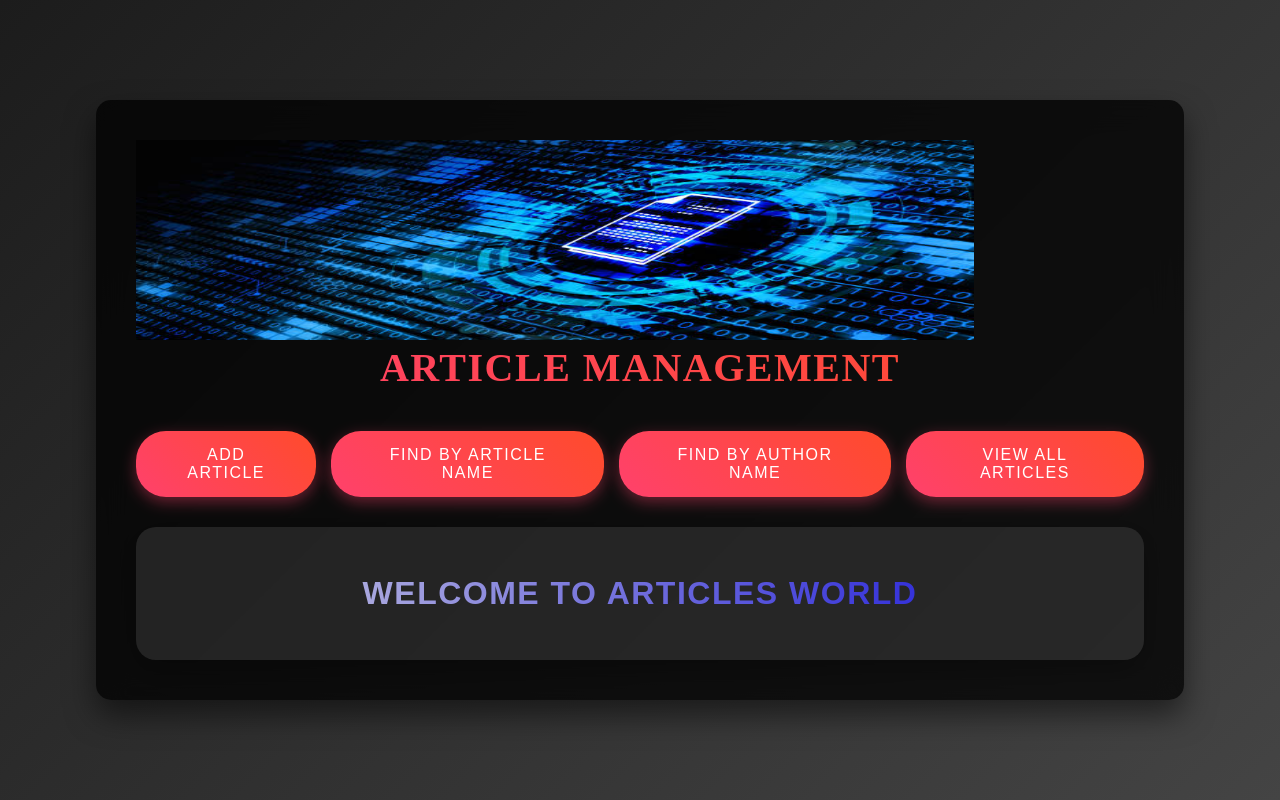
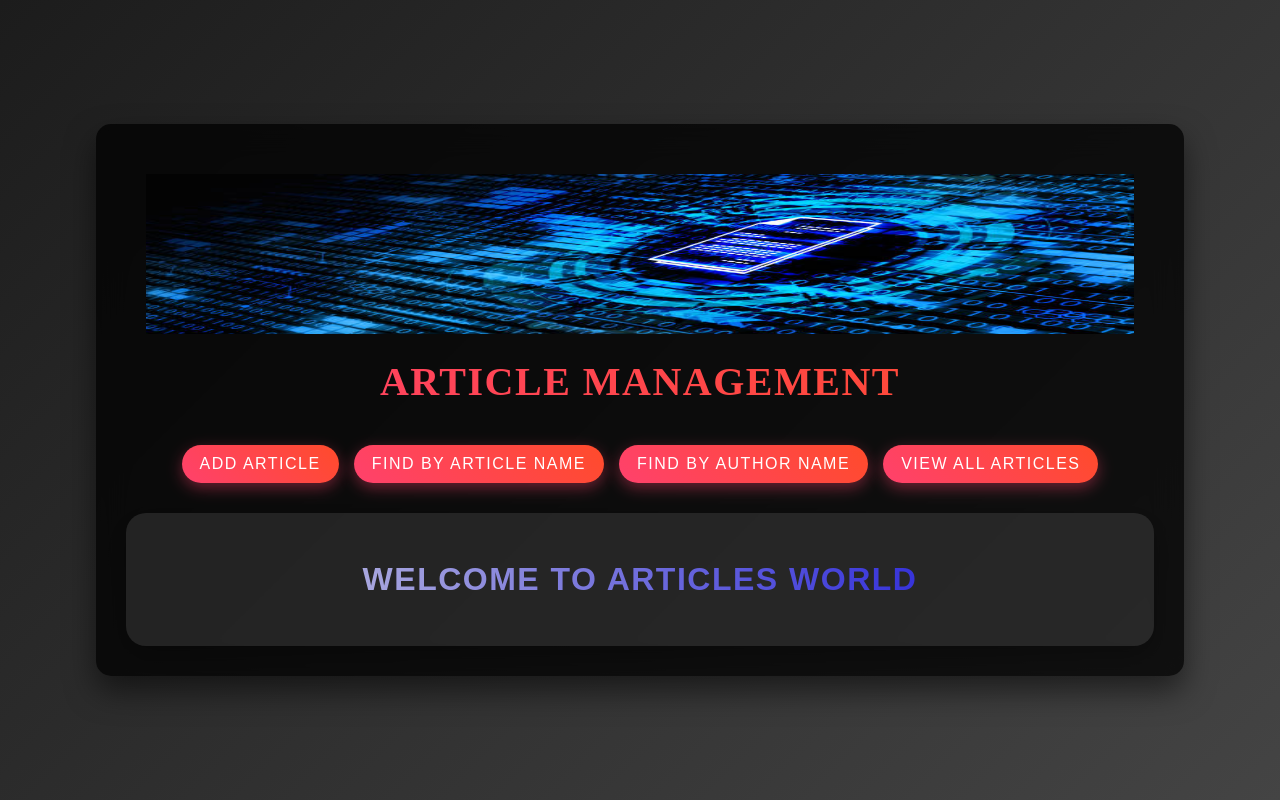
Before and after one commit to Desigan-v/Articles-FrontEnd, a Next.js app: page / in a window 1280 px wide. Built offline with nearby package versions, Linux system fonts and the light colour scheme.

Commit message:
modified:   src/app/globals.css 	modified:   src/app/page.tsx

```diff
--- a/src/app/globals.css
+++ b/src/app/globals.css
@@ -129,6 +129,24 @@ h4 {
     font-size: 2.5rem;
   }
 }
+@media (max-width: 1800px) {
+  .img {
+    width: 100%;
+    padding: 20px;
+  }
+  .container {
+    padding: 30px;
+  }
+
+  .button {
+    padding: 10px 18px;
+    font-size: 1rem;
+  }
+
+  h1 {
+    font-size: 2.5rem;
+  }
+}
 
 /* Mobile Devices */
 @media (max-width: 600px) {
--- a/src/app/page.tsx
+++ b/src/app/page.tsx
@@ -16,7 +16,7 @@ const Home = () => {
             <Image className='img'
                   src="/images/pro1.jpg"  // Ensure the file extension is correct
                   alt="Oops"
-                  width={838}
+                  width={1280}
                   height={200}
                   priority
               />
```
